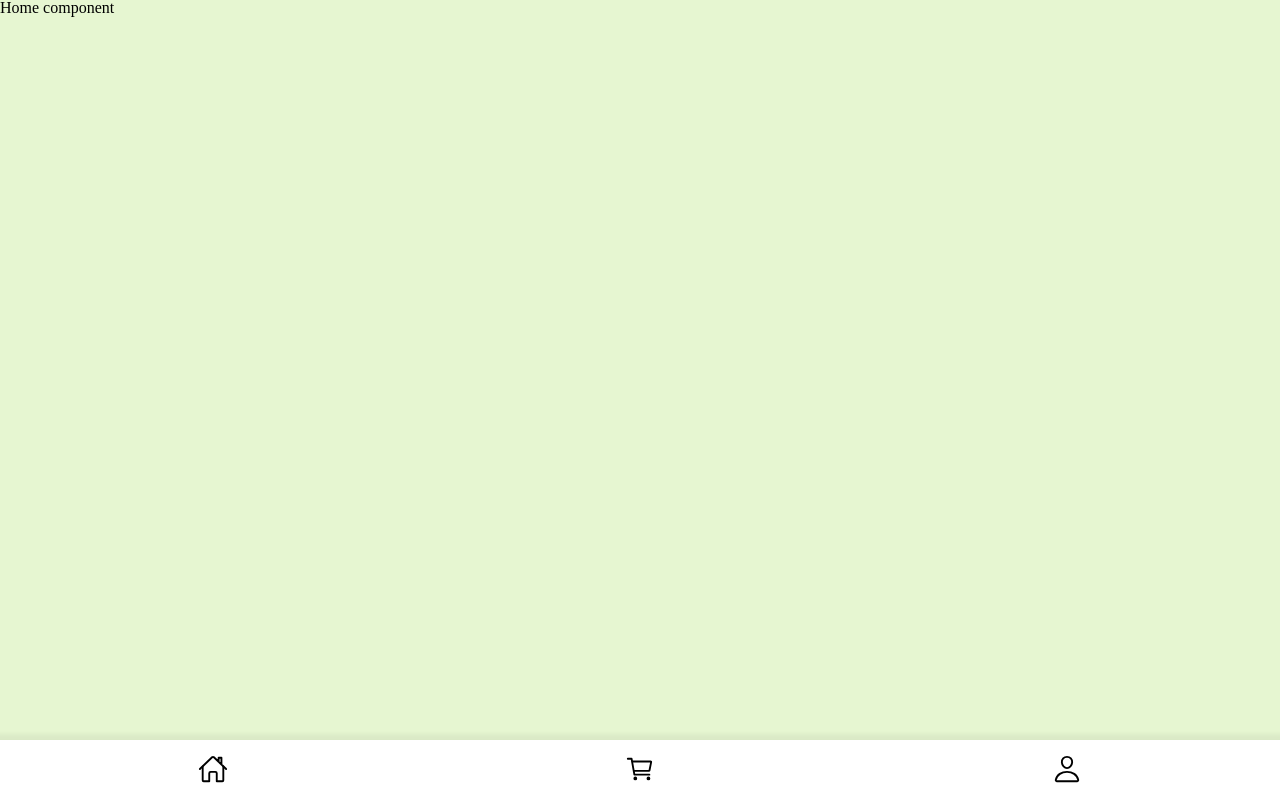
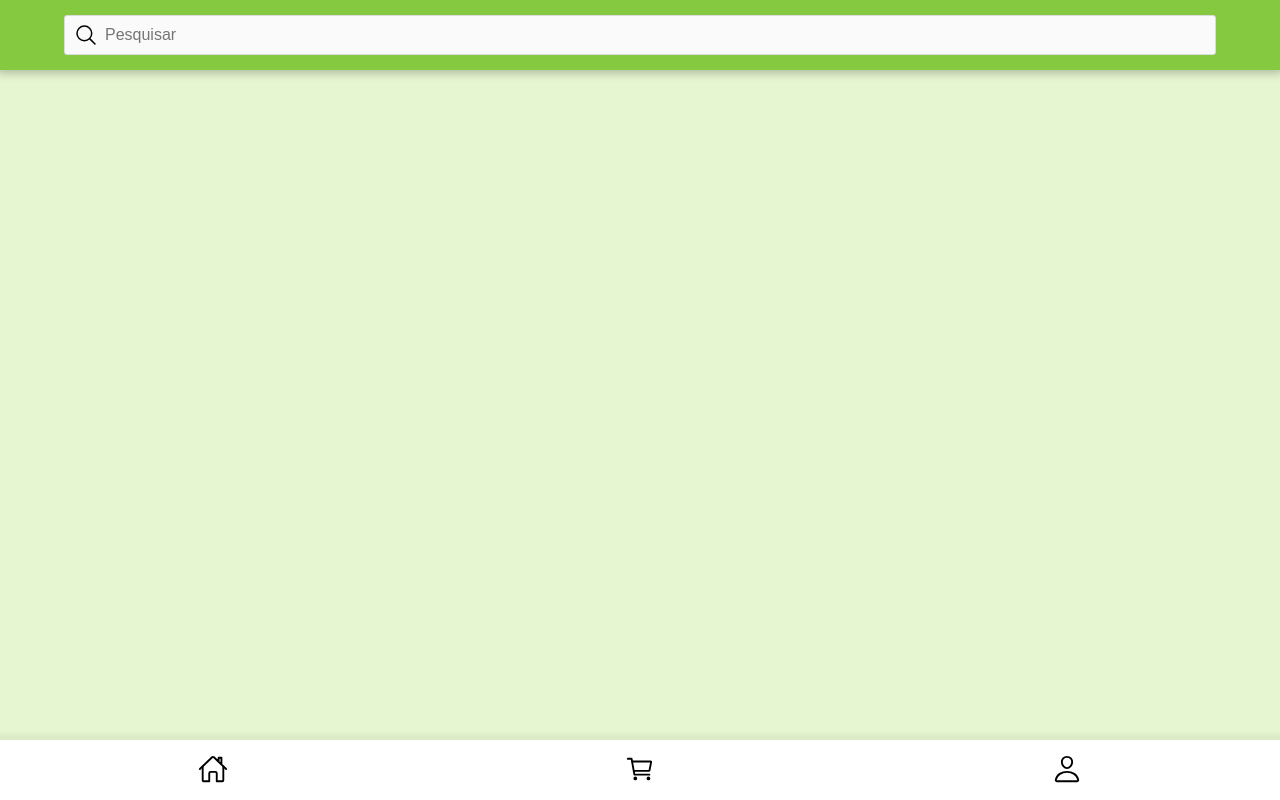
Before and after one commit to thalesAlves758/apple-store-front, a React (Create React App) app: page / in a window 1280 px wide. Built offline with nearby package versions, Linux system fonts and the light colour scheme.

Commit message:
feat: implement header layout

```diff
--- a/src/components/App.js
+++ b/src/components/App.js
@@ -1,6 +1,7 @@
 import { BrowserRouter, Routes, Route } from "react-router-dom";
 import { useState } from "react";
 import UserContext from "./contexts/UserContext";
+import Header from "./Header/Header";
 import Footer from "./Footer/Footer";
 import Home from "./Home/Home";
 import SignIn from "./SignIn/SignIn";
@@ -15,6 +16,7 @@ export default function App() {
   return (
     <BrowserRouter>
       <UserContext.Provider value={{ userInfo, setUserInfo }}>
+        <Header />
         <Routes>
           <Route path="/" element={<Home />} />
           <Route path="/sign-in" element={<SignIn />} />
--- /dev/null
+++ b/src/components/Header/Header.js
@@ -0,0 +1,62 @@
+import { useLocation } from "react-router-dom";
+import styled from "styled-components";
+
+export default function Header() {
+  const location = useLocation().pathname;
+  const render =
+    location !== "/sign-up" && location !== "/sign-in" ? true : false;
+
+  function genHeader() {
+    if (render) {
+      return (
+        <Container>
+          <SearchBar>
+            <Input placeholder="Pesquisar" type="text" />
+            <ion-icon name="search-outline"></ion-icon>
+          </SearchBar>
+        </Container>
+      );
+    }
+    return null;
+  }
+  return <>{genHeader()}</>;
+}
+
+const Container = styled.div`
+  position: fixed;
+  top: 0;
+  left: 0;
+  display: flex;
+  justify-content: center;
+  align-items: center;
+  height: 70px;
+  width: 100%;
+  background-color: #85c940;
+  box-shadow: 0px 0px 9px 3px rgba(0, 0, 0, 0.25);
+`;
+
+const SearchBar = styled.div`
+  width: 90%;
+  height: 40px;
+  position: relative;
+
+  ion-icon {
+    position: absolute;
+    font-size: 24px;
+    left: 10px;
+    top: 8px;
+    font-weight: bold;
+  }
+`;
+
+const Input = styled.input`
+  width: 100%;
+  height: 100%;
+  background-color: #fafafa;
+  border: 1px solid #dbdbdb;
+  border-radius: 3px;
+  text-align: left;
+  outline: none;
+  padding-left: 40px;
+  font-size: 16px;
+`;
--- a/src/globalStyles.js
+++ b/src/globalStyles.js
@@ -50,6 +50,10 @@ export default createGlobalStyle`
     }
 //-------RESET-----------------------//
 
+    * {
+        box-sizing: border-box;
+    }
+
     .root {
         min-height: 100vh;
         background-color: #e6f6d1;
```
